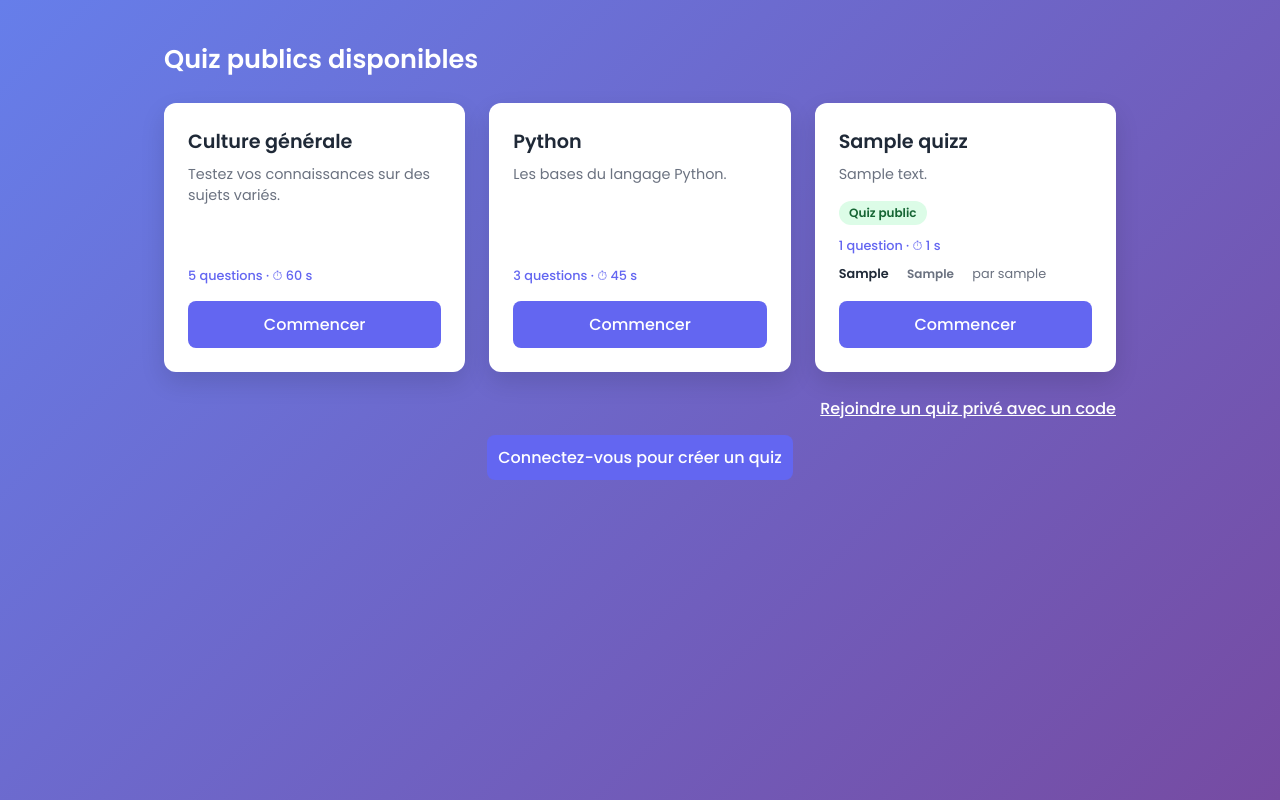
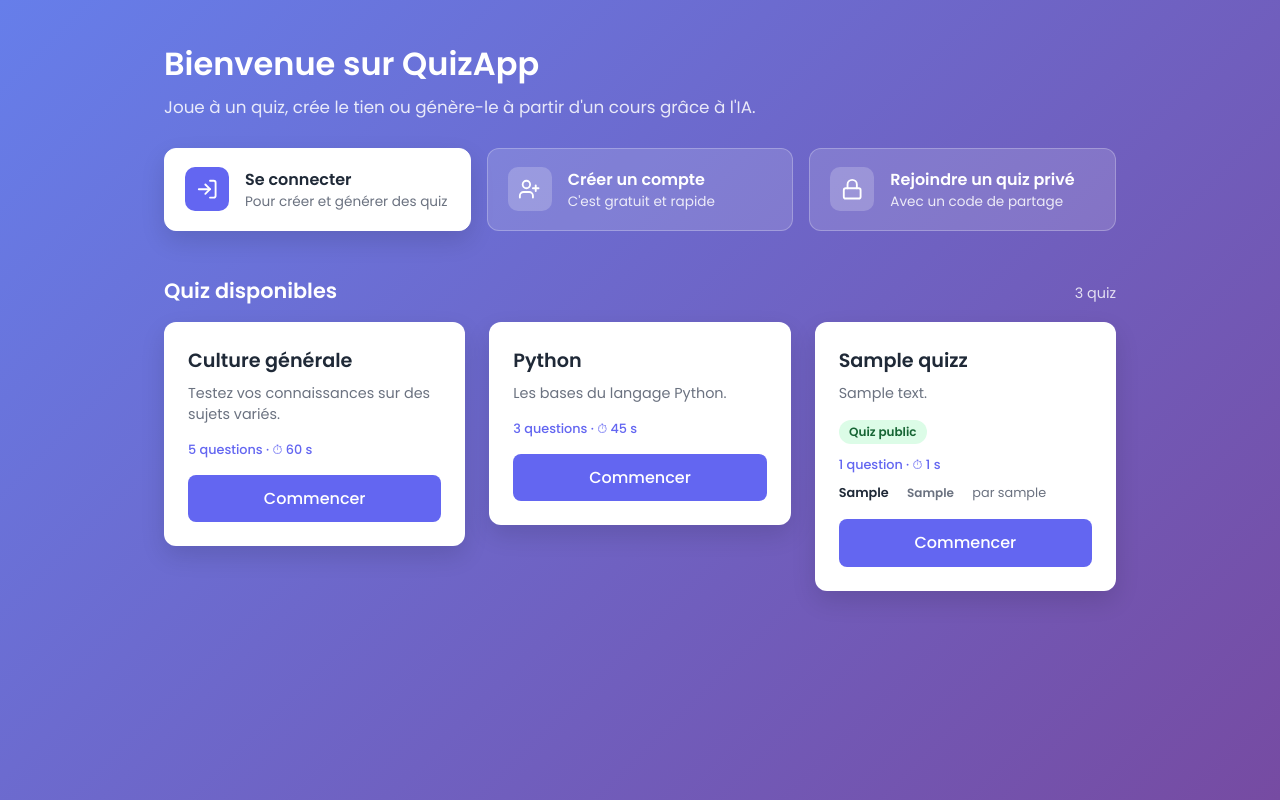
Before and after one commit to ohn-tech/proj531-quiz-groupe4, a Flask app: page / in a window 1280 px wide. Run offline with Flask 3, Linux system fonts and the light colour scheme; tables that the repository leaves empty hold one stand-in row (values such as "Sample post").

Commit message:
Accueil plus présentable : en-tête, tuiles d'action et section des quiz
- En-tête de bienvenue avec une phrase qui présente l'application
- Actions principales regroupées en tuiles en haut : Générer avec l'IA, Créer un quiz (ouvre le formulaire), Rejoindre un quiz privé ; pour un visiteur : Se connecter, Créer un compte, Rejoindre
- Titre « Quiz disponibles » avec le nombre de quiz
- Suppression des liens soulignés dispersés sous la grille
- Les cartes gardent leur hauteur dans la grille ; message « aucun quiz » encadré

```diff
--- a/src/static/css/style.css
+++ b/src/static/css/style.css
@@ -359,11 +359,127 @@ body.page-large {
     text-align: left;
 }
 
+/* ---------- Accueil : en-tête et actions principales ---------- */
+.accueil-entete {
+    margin-bottom: 1.75rem;
+}
+
+.accueil-entete .titre-page {
+    margin: 0 0 0.4rem;
+    font-size: 2rem;
+}
+
+.accueil-intro {
+    margin: 0;
+    font-size: 1.05rem;
+    color: rgba(255, 255, 255, 0.85);
+}
+
+/* Tuiles d'action (Générer avec l'IA, Créer, Rejoindre) */
+.actions-rapides {
+    display: grid;
+    grid-template-columns: repeat(auto-fit, minmax(240px, 1fr));
+    gap: 1rem;
+    margin-bottom: 2.75rem;
+}
+
+.action-rapide {
+    display: flex;
+    align-items: center;
+    gap: 1rem;
+    padding: 1.1rem 1.25rem;
+    color: #ffffff;
+    background: rgba(255, 255, 255, 0.14);
+    border: 1px solid rgba(255, 255, 255, 0.25);
+    border-radius: var(--rayon);
+    transition: background 0.2s, transform 0.2s, box-shadow 0.2s;
+}
+
+.action-rapide:hover {
+    text-decoration: none;
+    background: rgba(255, 255, 255, 0.22);
+    transform: translateY(-3px);
+}
+
+/* Tuile principale, en blanc pour attirer l'œil */
+.action-rapide.mise-en-avant {
+    color: var(--texte);
+    background: #ffffff;
+    border-color: #ffffff;
+    box-shadow: 0 10px 25px rgba(0, 0, 0, 0.12);
+}
+
+.action-rapide.mise-en-avant:hover {
+    background: #ffffff;
+    box-shadow: 0 16px 32px rgba(0, 0, 0, 0.18);
+}
+
+.action-icone {
+    flex: 0 0 auto;
+    display: grid;
+    place-items: center;
+    width: 2.75rem;
+    height: 2.75rem;
+    background: rgba(255, 255, 255, 0.2);
+    border-radius: 10px;
+}
+
+.mise-en-avant .action-icone {
+    color: #ffffff;
+    background: var(--primaire);
+}
+
+.action-icone svg {
+    width: 1.4rem;
+    height: 1.4rem;
+}
+
+.action-titre {
+    display: block;
+    font-weight: 600;
+}
+
+.action-texte {
+    display: block;
+    font-size: 0.85rem;
+    font-weight: 400;
+    opacity: 0.85;
+}
+
+.mise-en-avant .action-texte {
+    color: var(--texte-doux);
+    opacity: 1;
+}
+
+/* Titre « Quiz disponibles » et nombre de quiz */
+.section-entete {
+    display: flex;
+    align-items: baseline;
+    justify-content: space-between;
+    gap: 1rem;
+    margin-bottom: 1rem;
+}
+
+.section-entete h2 {
+    margin: 0;
+    font-size: 1.3rem;
+    font-weight: 600;
+    color: #ffffff;
+}
+
+.compteur {
+    font-size: 0.9rem;
+    color: rgba(255, 255, 255, 0.8);
+}
+
 /* ---------- Grille des quiz ---------- */
 .grille-quiz {
     display: grid;
     grid-template-columns: repeat(auto-fill, minmax(260px, 1fr));
     gap: 1.5rem;
+    /* Chaque carte garde sa hauteur : une carte haute (quiz privé avec code de partage)
+       n'étire pas toute la rangée */
+    align-items: start;
 }
 
 .carte-quiz {
@@ -499,28 +615,15 @@ body.page-large {
     background: var(--primaire-fonce);
 }
 
-/* Message « Aucun quiz disponible » */
+/* Message « Aucun quiz disponible » : encadré clair sur le fond violet */
 .vide {
+    margin: 0;
+    padding: 2rem 1rem;
     color: #ffffff;
     text-align: center;
-}
-
-/* Liens « Rejoindre un quiz privé » et « Importer un quiz » sous la grille */
-.rejoindre-lien {
-    margin: 1.5rem 0;
-    text-align: right;
-}
-
-/* Liens posés sur le fond violet : en blanc pour rester lisibles */
-.rejoindre-lien a {
-    color: #ffffff;
-    text-decoration: underline;
-}
-
-/* Bouton « Connectez-vous pour créer un quiz » (visiteur non connecté) */
-.connexion-creation {
-    margin-top: 1.5rem;
-    text-align: center;
+    background: rgba(255, 255, 255, 0.1);
+    border: 1.5px dashed rgba(255, 255, 255, 0.4);
+    border-radius: var(--rayon);
 }
 
 /* ---------- Formulaire « Créer un quiz » (accueil) ---------- */
--- a/src/templates/accueil.html
+++ b/src/templates/accueil.html
@@ -5,10 +5,55 @@
 
 {% block contenu %}
 <main class="conteneur">
-    {# Le titre salue l'utilisateur s'il est connecté #}
-    <h1 class="titre-page">
-        {% if utilisateur %}Bonjour {{ utilisateur }}, quiz disponibles{% else %}Quiz publics disponibles{% endif %}
-    </h1>
+    {# En-tête : salue l'utilisateur s'il est connecté #}
+    <section class="accueil-entete">
+        <h1 class="titre-page">{% if utilisateur %}Bonjour {{ utilisateur }} 👋{% else %}Bienvenue sur QuizApp{% endif %}</h1>
+        <p class="accueil-intro">Joue à un quiz, crée le tien ou génère-le à partir d'un cours grâce à l'IA.</p>
+    </section>
+
+    {# Actions principales, regroupées en tuiles en haut de la page #}
+    <nav class="actions-rapides" aria-label="Actions principales">
+        {% if utilisateur %}
+            <a class="action-rapide mise-en-avant" href="{{ url_for('importer_quiz') }}">
+                <span class="action-icone" aria-hidden="true">
+                    <svg viewBox="0 0 24 24" fill="none" stroke="currentColor" stroke-width="2" stroke-linecap="round" stroke-linejoin="round"><path d="M12 3l1.9 5.1L19 10l-5.1 1.9L12 17l-1.9-5.1L5 10l5.1-1.9z"/><path d="M19 15l.9 2.1L22 18l-2.1.9L19 21l-.9-2.1L16 18l2.1-.9z"/></svg>
+                </span>
+                <span><span class="action-titre">Générer avec l'IA</span><span class="action-texte">À partir d'un cours en PDF ou TXT</span></span>
+            </a>
+            {# Ouvre le formulaire de création (bloc repliable en bas de page) avant d'y descendre #}
+            <a class="action-rapide" href="#creation-quiz" onclick="document.getElementById('creation-quiz').open = true">
+                <span class="action-icone" aria-hidden="true">
+                    <svg viewBox="0 0 24 24" fill="none" stroke="currentColor" stroke-width="2" stroke-linecap="round" stroke-linejoin="round"><path d="M12 20h9"/><path d="M16.5 3.5a2.1 2.1 0 0 1 3 3L7 19l-4 1 1-4z"/></svg>
+                </span>
+                <span><span class="action-titre">Créer un quiz</span><span class="action-texte">Écris tes propres questions</span></span>
+            </a>
+        {% else %}
+            <a class="action-rapide mise-en-avant" href="{{ url_for('login') }}">
+                <span class="action-icone" aria-hidden="true">
+                    <svg viewBox="0 0 24 24" fill="none" stroke="currentColor" stroke-width="2" stroke-linecap="round" stroke-linejoin="round"><path d="M15 3h4a2 2 0 0 1 2 2v14a2 2 0 0 1-2 2h-4"/><path d="M10 17l5-5-5-5"/><path d="M15 12H3"/></svg>
+                </span>
+                <span><span class="action-titre">Se connecter</span><span class="action-texte">Pour créer et générer des quiz</span></span>
+            </a>
+            <a class="action-rapide" href="{{ url_for('inscription') }}">
+                <span class="action-icone" aria-hidden="true">
+                    <svg viewBox="0 0 24 24" fill="none" stroke="currentColor" stroke-width="2" stroke-linecap="round" stroke-linejoin="round"><path d="M16 21v-2a4 4 0 0 0-4-4H6a4 4 0 0 0-4 4v2"/><circle cx="9" cy="7" r="4"/><path d="M19 8v6"/><path d="M22 11h-6"/></svg>
+                </span>
+                <span><span class="action-titre">Créer un compte</span><span class="action-texte">C'est gratuit et rapide</span></span>
+            </a>
+        {% endif %}
+        <a class="action-rapide" href="{{ url_for('rejoindre_quiz') }}">
+            <span class="action-icone" aria-hidden="true">
+                <svg viewBox="0 0 24 24" fill="none" stroke="currentColor" stroke-width="2" stroke-linecap="round" stroke-linejoin="round"><rect x="3" y="11" width="18" height="11" rx="2"/><path d="M7 11V7a5 5 0 0 1 10 0v4"/></svg>
+            </span>
+            <span><span class="action-titre">Rejoindre un quiz privé</span><span class="action-texte">Avec un code de partage</span></span>
+        </a>
+    </nav>
+
+    {# Titre de la liste, avec le nombre de quiz #}
+    <div class="section-entete">
+        <h2>Quiz disponibles</h2>
+        <span class="compteur">{{ liste_quiz | length }} quiz</span>
+    </div>
 
     {# Grille des quiz : une carte par quiz #}
     {% if liste_quiz %}
@@ -58,19 +103,12 @@
             {% endfor %}
         </div>
     {% else %}
-        <p class="vide">Aucun quiz disponible pour le moment.</p>
-    {% endif %}
-
-    {# Accès à un quiz privé avec son code de partage #}
-    <p class="rejoindre-lien"><a href="{{ url_for('rejoindre_quiz') }}">Rejoindre un quiz privé avec un code</a></p>
-    {# Import d'un quiz depuis un fichier texte, réservé aux utilisateurs connectés #}
-    {% if utilisateur %}
-        <p class="rejoindre-lien"><a href="{{ url_for('importer_quiz') }}">Importer un quiz depuis un fichier texte</a></p>
+        <p class="vide">Aucun quiz disponible pour le moment. Crée le premier !</p>
     {% endif %}
 
     {# Formulaire de création, réservé aux utilisateurs connectés (géré par create-quiz.js) #}
     {% if utilisateur %}
-        <details class="creation-quiz">
+        <details class="creation-quiz" id="creation-quiz">
             <summary>Créer un quiz</summary>
             <form id="form-creation-quiz" method="POST" action="{{ url_for('creer_quizz') }}">
                 <p class="aide-formulaire">1 à 20 questions, 2 à 6 réponses par question. Un quiz privé reçoit automatiquement un code de partage de 6 caractères.</p>
@@ -137,9 +175,6 @@
                 <p id="quiz-form-status" class="aide-formulaire" role="status" aria-live="polite"></p>
             </form>
         </details>
-    {# Visiteur non connecté : invitation à se connecter #}
-    {% else %}
-        <p class="connexion-creation"><a class="btn-principal" href="{{ url_for('login') }}">Connectez-vous pour créer un quiz</a></p>
     {% endif %}
 
     {# Modèles invisibles copiés par create-quiz.js pour ajouter une question ou une réponse #}
```
